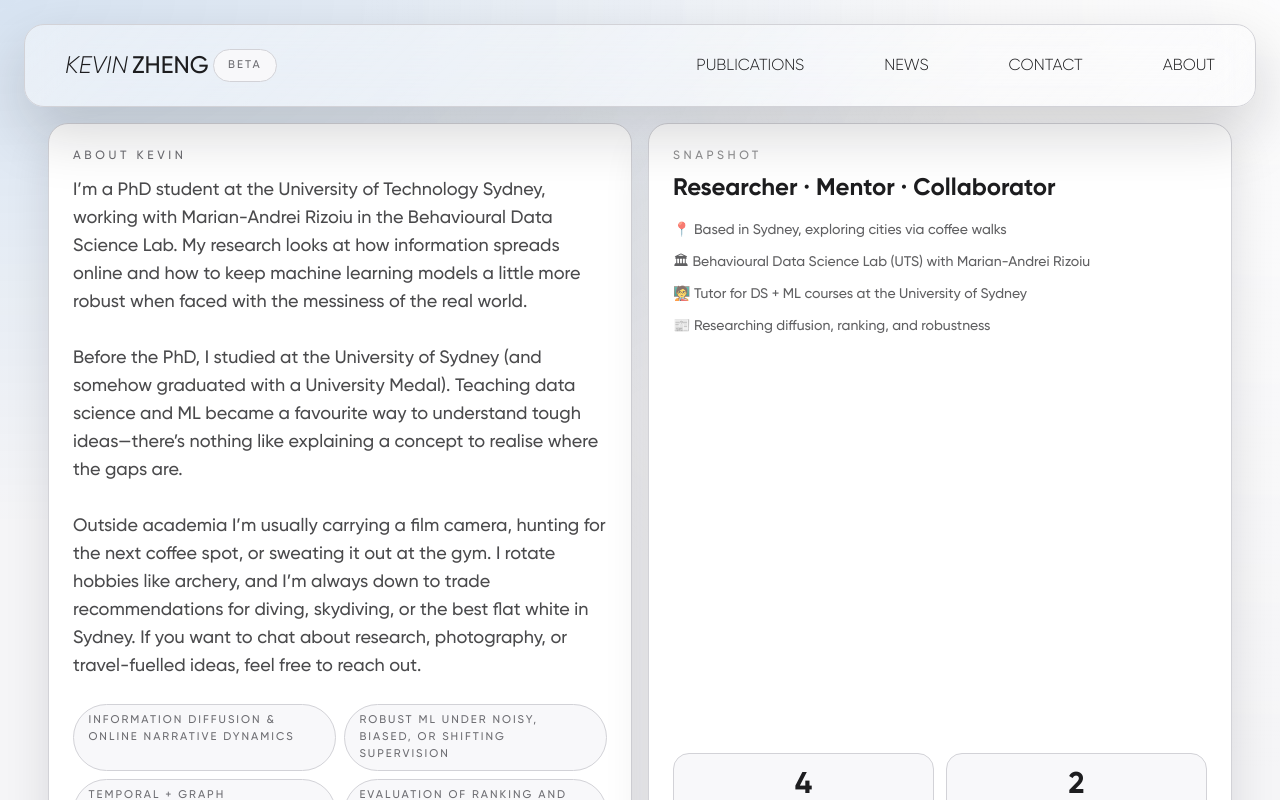
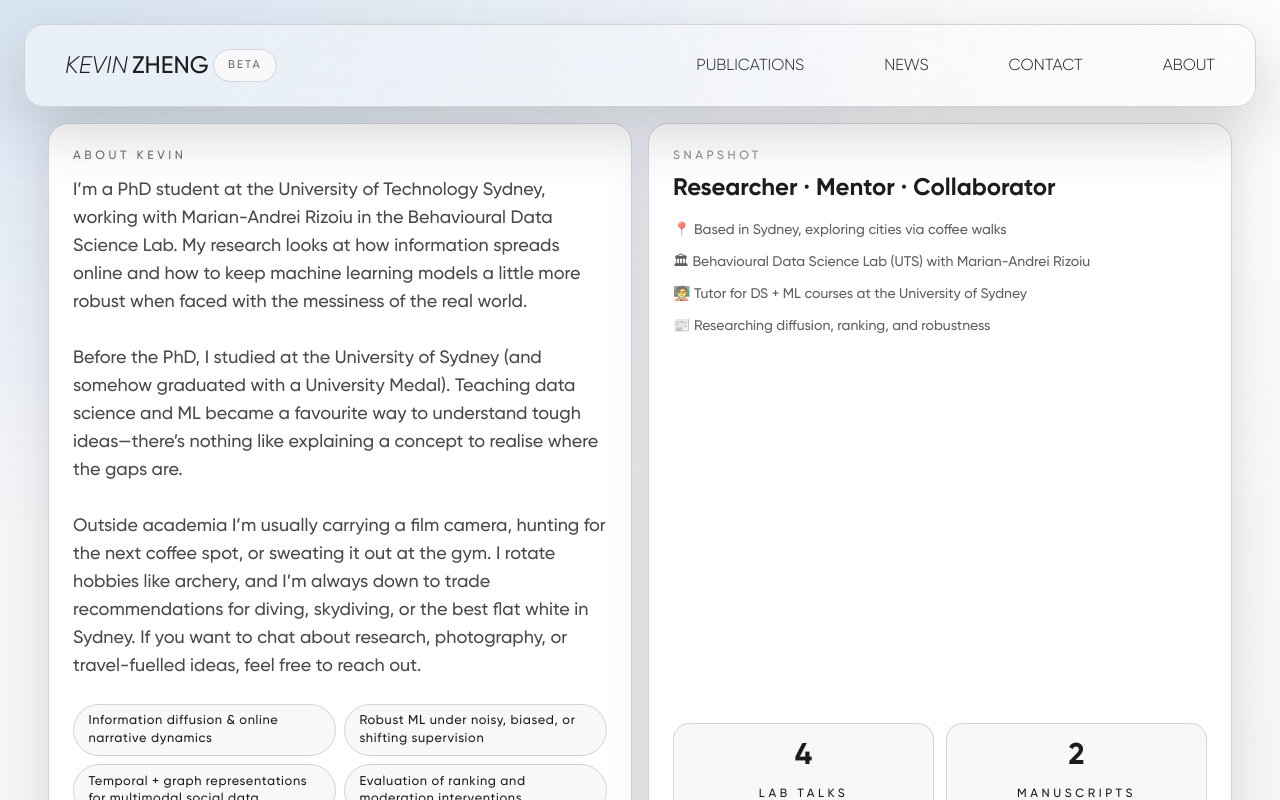
Before and after one commit to kyxzhe/kyxzhe.github.io, a Next.js app: page /about in a window 1280 px wide. Shown: the top 800 px of the page. Built offline with nearby package versions, Linux system fonts and the light colour scheme.

Commit message:
Tweak about page research pills

```diff
--- a/src/app/about/page.tsx
+++ b/src/app/about/page.tsx
@@ -101,7 +101,7 @@ export default function AboutPage() {
               {researchFocus.map((item) => (
                 <li
                   key={item}
-                  className="chip"
+                  className="chip chip-relaxed"
                 >
                   {item}
                 </li>
--- a/src/app/globals.css
+++ b/src/app/globals.css
@@ -123,6 +123,15 @@ body {
     background: var(--pill-background);
   }
 
+  .chip-relaxed {
+    text-transform: none;
+    letter-spacing: 0.05em;
+    color: var(--foreground);
+    font-size: 0.8rem;
+    line-height: 1.4;
+    text-align: left;
+  }
+
   .card-row {
     border-radius: 16px;
     border: 1px solid var(--card-border);
```
